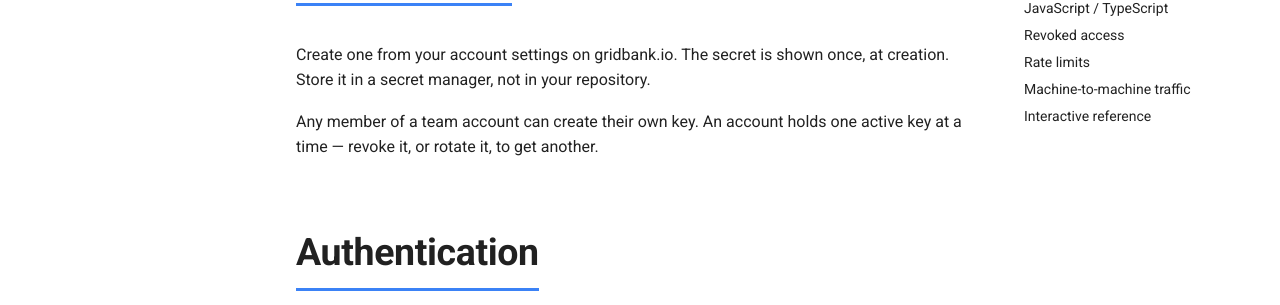
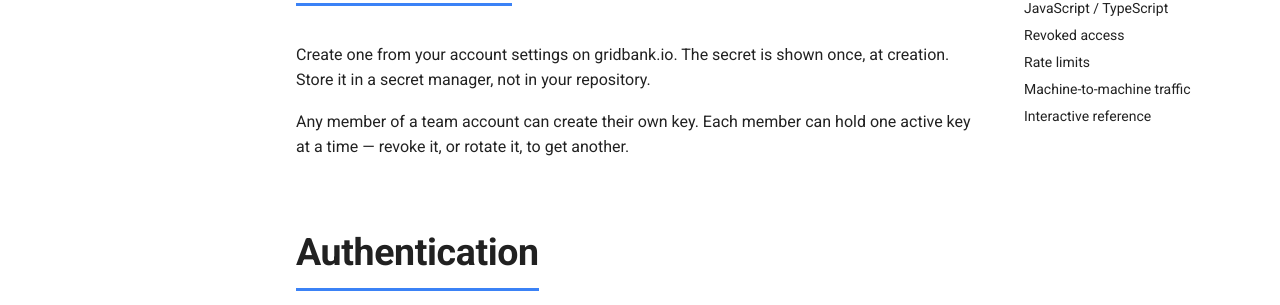
Before and after one commit to GridBank/gridbank-sdk, an MkDocs documentation site: the page built from docs/partner/index.md, in a window 1280 px wide and 900 px high. Shown: the part 447-752 px from the top of the window. Built offline with MkDocs 1.6.1 and Material for MkDocs 9.7.7, drawn with Linux system fonts in a browser that asks for light colours; comment, search, counter and statistics services are not loaded.

Commit message:
docs: scope the key cap to the member, not the account
Co-Authored-By: Claude Opus 5 (1M context) <noreply@anthropic.com>

```diff
--- a/docs/partner/index.md
+++ b/docs/partner/index.md
@@ -7,7 +7,7 @@ Read and download the videos your GridBank account has licensed, from your own t
 Create one from your account settings on gridbank.io. The secret
 is shown once, at creation. Store it in a secret manager, not in your repository.
 
-Any member of a team account can create their own key. An account holds one active
+Any member of a team account can create their own key. Each member can hold one active
 key at a time — revoke it, or rotate it, to get another.
 
 ## Authentication
```
